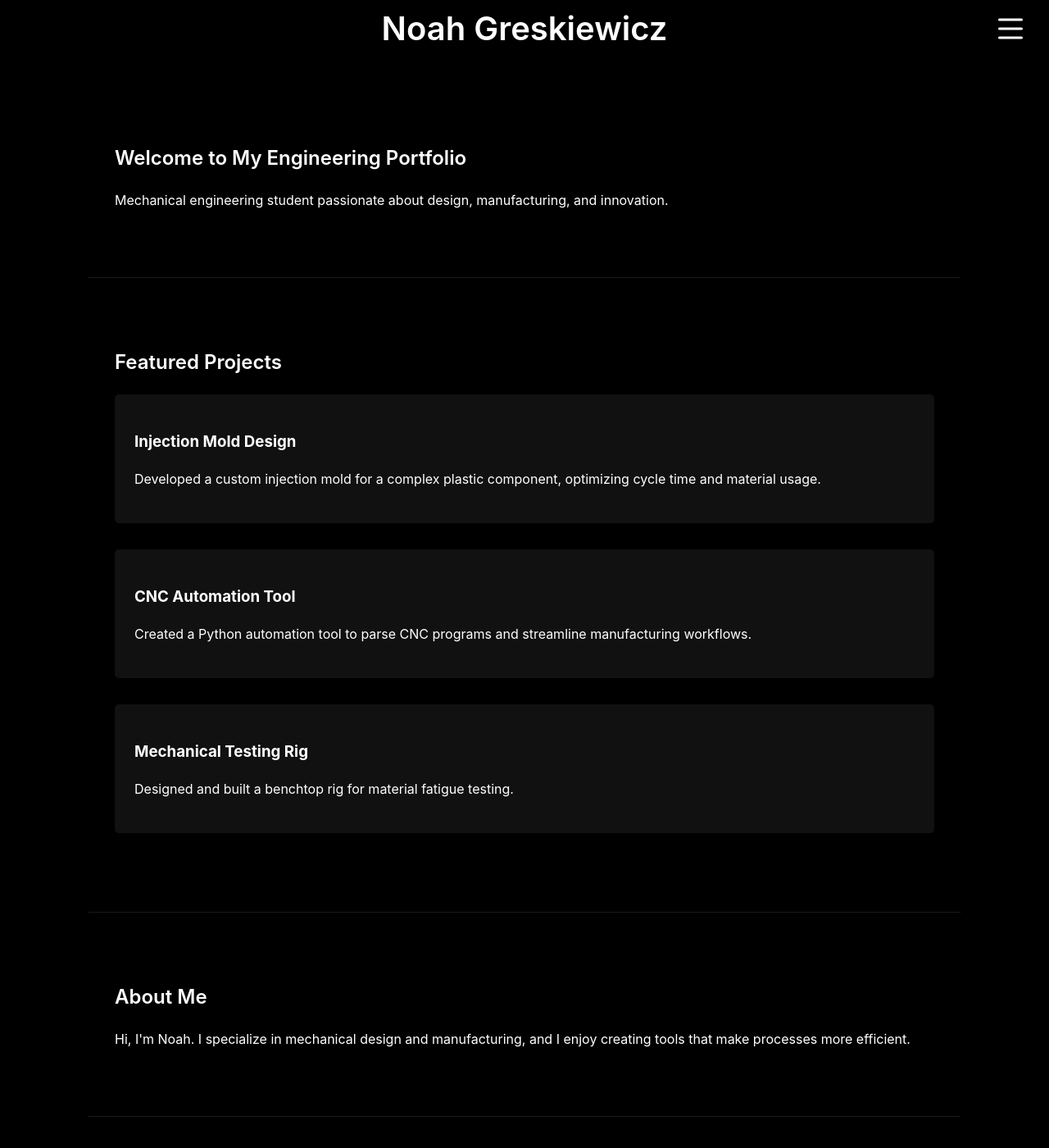
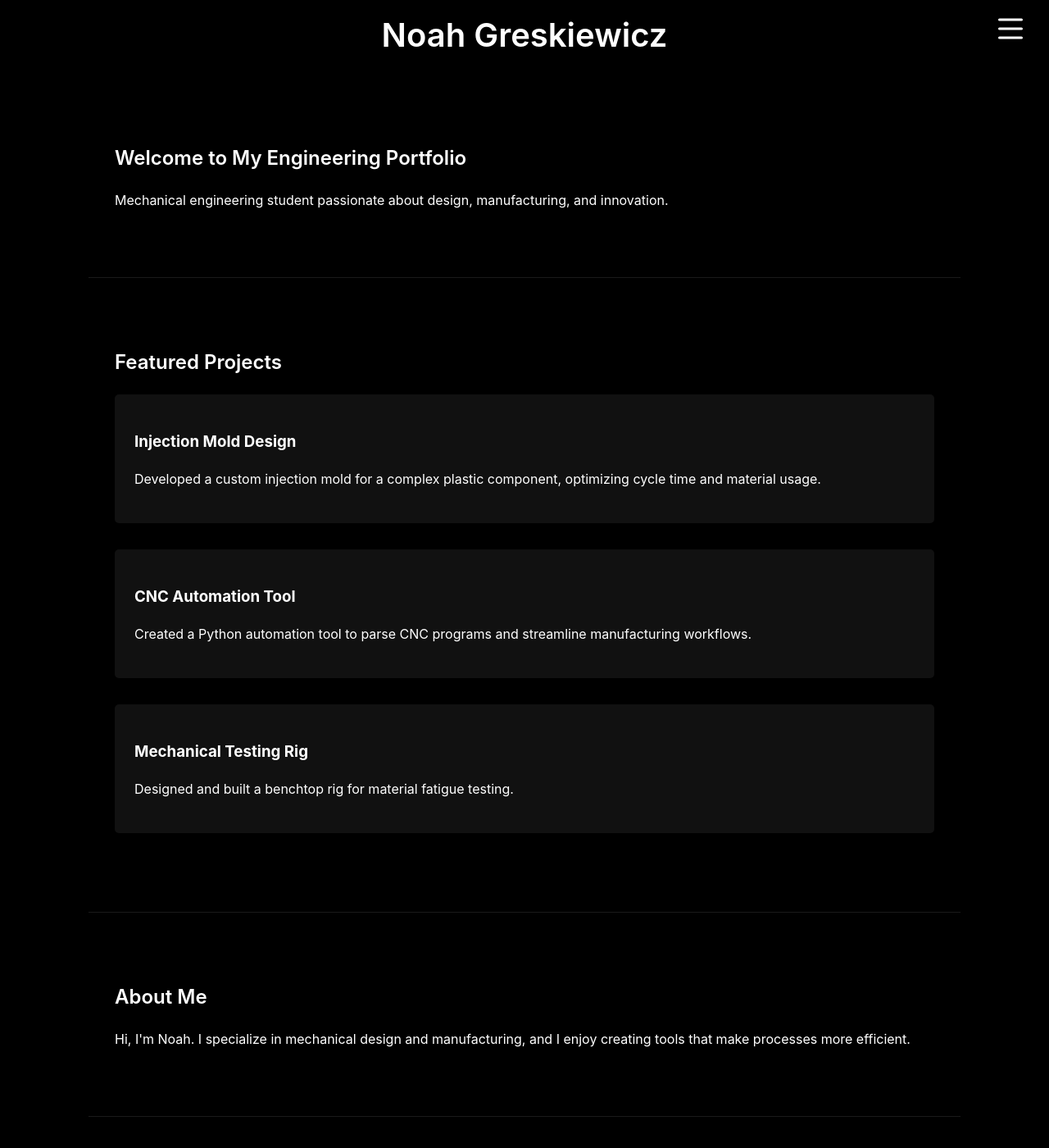
Before and after one commit to ngreskie/ngreskie.github.io, a Jekyll site: the page built from index.md, in a window 1280 px wide and 1400 px high. Shown: the whole window at 82% size. Built offline with Jekyll 4.4.1, drawn with Linux system fonts in a browser that asks for light colours.

Commit message:
name spacing

```diff
--- a/assets/style.css
+++ b/assets/style.css
@@ -99,7 +99,7 @@ footer {
   background: rgba(0, 0, 0, 0.85);
   backdrop-filter: blur(10px);
   z-index: 1000;
-  padding: 0 2rem;
+  padding: 15px 2rem 0 2rem;
   box-sizing: border-box; /* Ensures padding doesn't add to width */
 }
 
```
